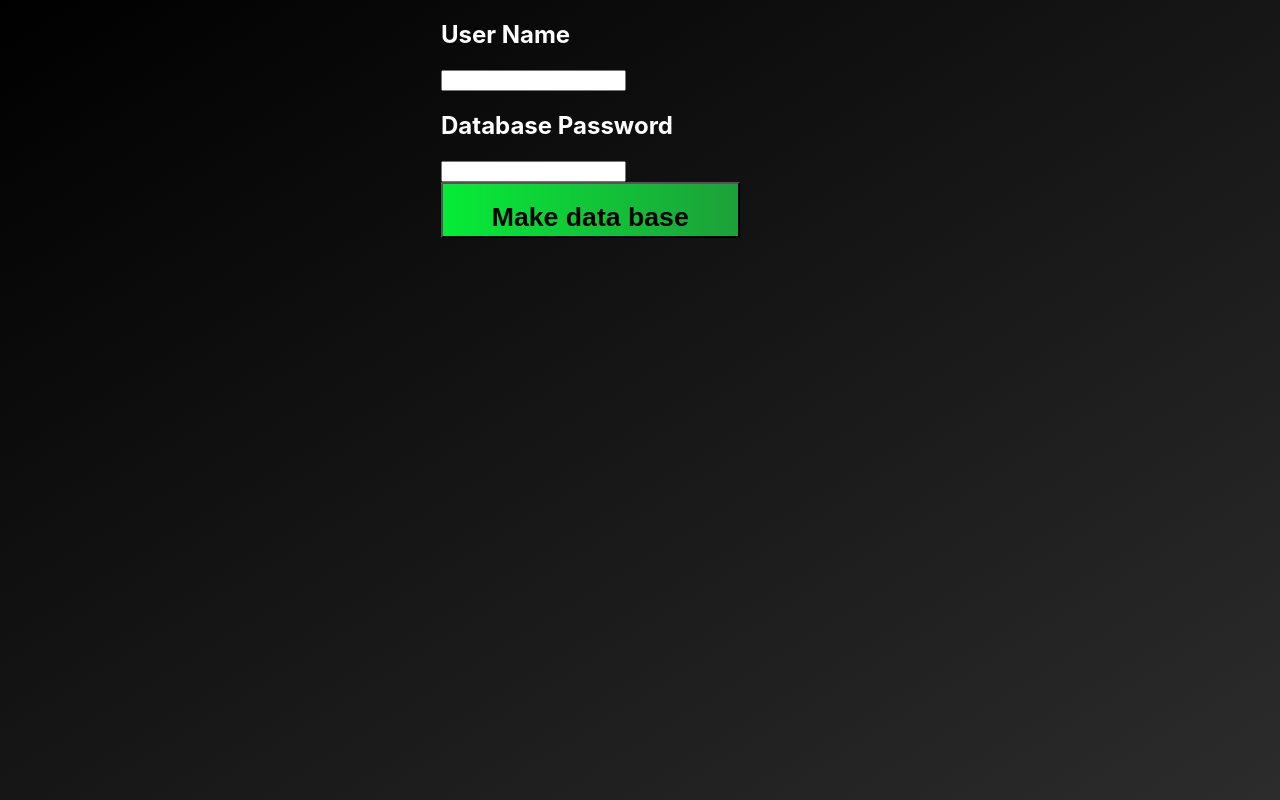
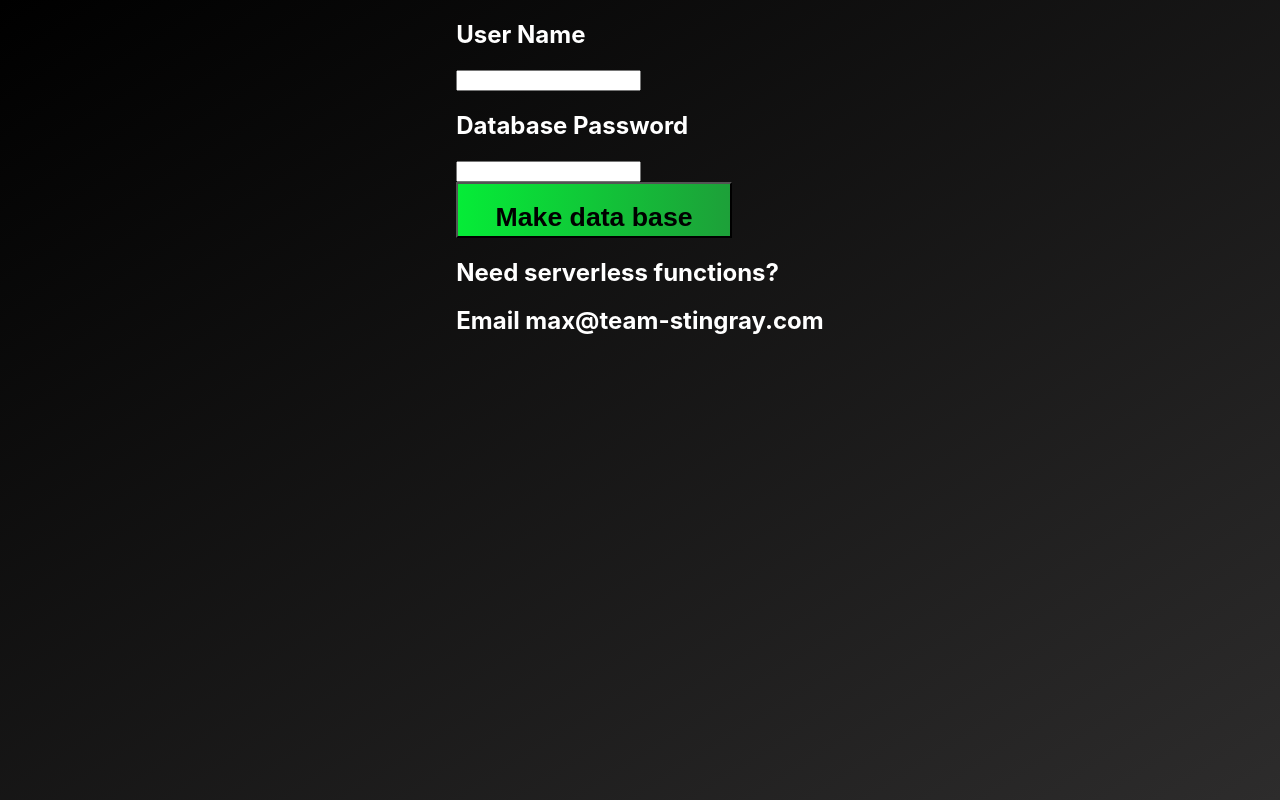
Before and after one commit to coderFeedForwardAlg/stingray-landing, a React (Create React App) app: page /doc_db in a window 1280 px wide. Built offline with nearby package versions, Linux system fonts and the light colour scheme.

Commit message:
kube_text

```diff
--- a/src/componants/MakeDocDb.js
+++ b/src/componants/MakeDocDb.js
@@ -50,17 +50,26 @@ function MakeDocDb() {
 
 
   return (
+    <div>
     <div className="hstack">
         <form  onSubmit={handleSubmit}>
             <h2 style={{color: "white"}}>User Name</h2>
           <input type="text" value={name} onChange={changeName}/>
           <h2 style={{color: "white"}}>Database Password</h2>
           <input type="text" value={pass} onChange={changePass}/>
+          <br/>
           <button className="button" type="submit">
             <h1>Make data base</h1>
           </button>
+          <h2 style={{color: "white"}}>Need serverless functions?</h2>
+          <h2 style={{color: "white"}}>Email max@team-stingray.com</h2>
         </form>
+
         {responseData && <h2 style={{color: "white"}}>{responseData}</h2>}
+
+
+    </div>
+
     </div>
   );
 }
```
